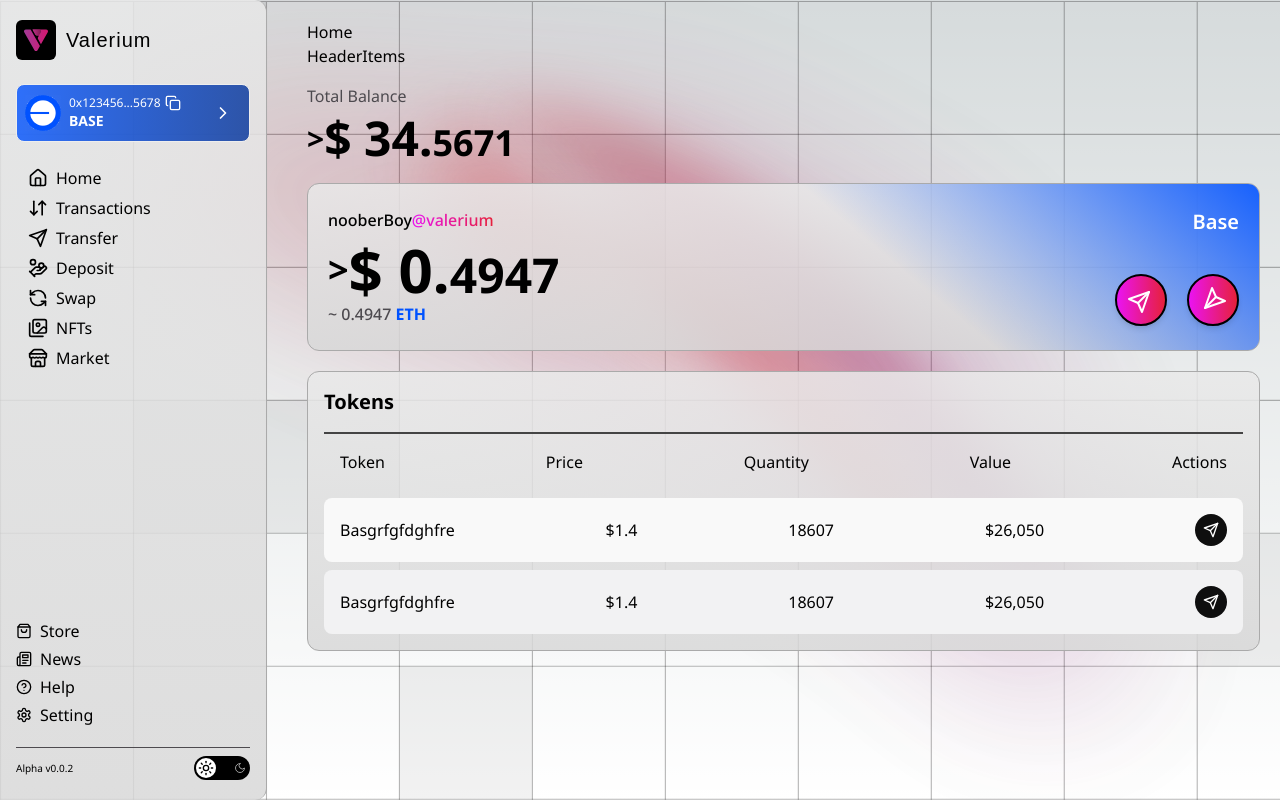
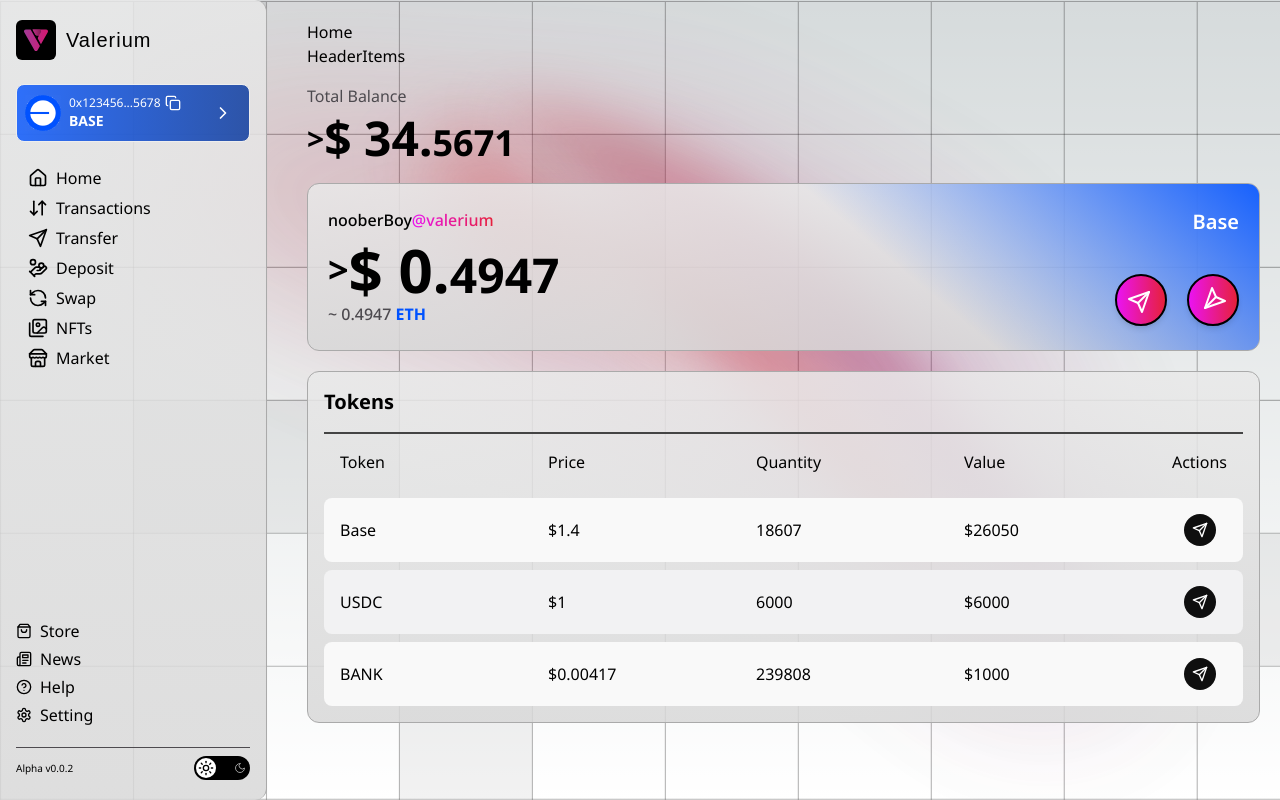
Before and after one commit to AnoyRC/valerium_main, a Next.js app: page /home in a window 1280 px wide. Built offline with nearby package versions, Linux system fonts and the light colour scheme; a web font is replaced by a local one.

Commit message:
Fixed Token Section

```diff
--- /dev/null
+++ b/components/layout/dashboard/home/tokens/TokenHeader.js
@@ -0,0 +1,13 @@
+const TokenHeader = () => {
+  return (
+    <div className="flex justify-between mt-4 px-4 [&>p]:flex-1  [&>p:last-child]:flex-none  ">
+      <p>Token</p>
+      <p>Price</p>
+      <p>Quantity</p>
+      <p>Value</p>
+      <p>Actions</p>
+    </div>
+  );
+};
+
+export default TokenHeader;
--- a/components/layout/dashboard/home/tokens/TokenInfo.js
+++ /dev/null
@@ -1,17 +0,0 @@
-import { Send } from "lucide-react";
-
-const TokenInfo = () => {
-  return (
-    <div className="flex justify-between items-center bg-bg-off-white p-4 rounded-lg even:bg-text-off-white mb-2 last-of-type:mb-0">
-      <p>Basgrfgfdghfre</p>
-      <p>$1.4</p>
-      <p>18607</p>
-      <p>$26,050</p>
-      <p className=" w-8 h-8 bg-bg-off-black rounded-full flex justify-center items-center p-2 cursor-pointer">
-        <Send color="white" />
-      </p>
-    </div>
-  );
-};
-
-export default TokenInfo;
--- /dev/null
+++ b/components/layout/dashboard/home/tokens/TokenItem.js
@@ -0,0 +1,19 @@
+import { Send } from "lucide-react";
+
+const TokenItem = ({ tokenName, tokenPrice, tokenQty, tokenCap }) => {
+  return (
+    <div className="flex justify-between items-center bg-bg-off-white p-4 rounded-lg even:bg-text-off-white mb-2 last-of-type:mb-0 [&>p]:flex-1 [&>p:last-child]:flex-none ">
+      <p>{tokenName}</p>
+      <p>${tokenPrice}</p>
+      <p>{tokenQty}</p>
+      <p>${tokenCap}</p>
+      <p className="w-[55.04px] flex justify-center">
+        <span className="w-8 h-8 bg-bg-off-black rounded-full flex justify-center items-center p-2 cursor-pointer">
+          <Send color="white" />
+        </span>
+      </p>
+    </div>
+  );
+};
+
+export default TokenItem;
--- /dev/null
+++ b/components/layout/dashboard/home/tokens/TokenList.js
@@ -0,0 +1,25 @@
+const { default: TokenItem } = require("./TokenItem");
+
+const tokenList = [
+  { tokenName: "Base", tokenPrice: 1.4, tokenQty: 18607, tokenCap: 26050 },
+  { tokenName: "USDC", tokenPrice: 1, tokenQty: 6000, tokenCap: 6000 },
+  { tokenName: "BANK", tokenPrice: 0.00417, tokenQty: 239808, tokenCap: 1000 },
+];
+const TokenList = () => {
+  return (
+    <div className="mt-6">
+      {tokenList.map((item, index) => {
+        return (
+          <TokenItem
+            tokenName={item.tokenName}
+            tokenPrice={item.tokenPrice}
+            tokenQty={item.tokenQty}
+            tokenCap={item.tokenCap}
+          />
+        );
+      })}
+    </div>
+  );
+};
+
+export default TokenList;
--- a/components/layout/dashboard/home/tokens/Tokens.js
+++ b/components/layout/dashboard/home/tokens/Tokens.js
@@ -1,4 +1,6 @@
-import TokenInfo from "./TokenInfo";
+import TokenHeader from "./TokenHeader";
+import TokenItem from "./TokenItem";
+import TokenList from "./TokenList";
 
 const Tokens = () => {
   return (
@@ -7,18 +9,8 @@ const Tokens = () => {
         Tokens
       </h3>
 
-      <div className="flex justify-between mt-4 px-4">
-        <p>Token</p>
-        <p>Price</p>
-        <p>Quantity</p>
-        <p>Value</p>
-        <p>Actions</p>
-      </div>
-
-      <div className="mt-6">
-        <TokenInfo />
-        <TokenInfo />
-      </div>
+      <TokenHeader />
+      <TokenList />
     </section>
   );
 };
```
Also changed, not shown: components/sidebar/nav/Nav.js (line endings or trailing spaces).
